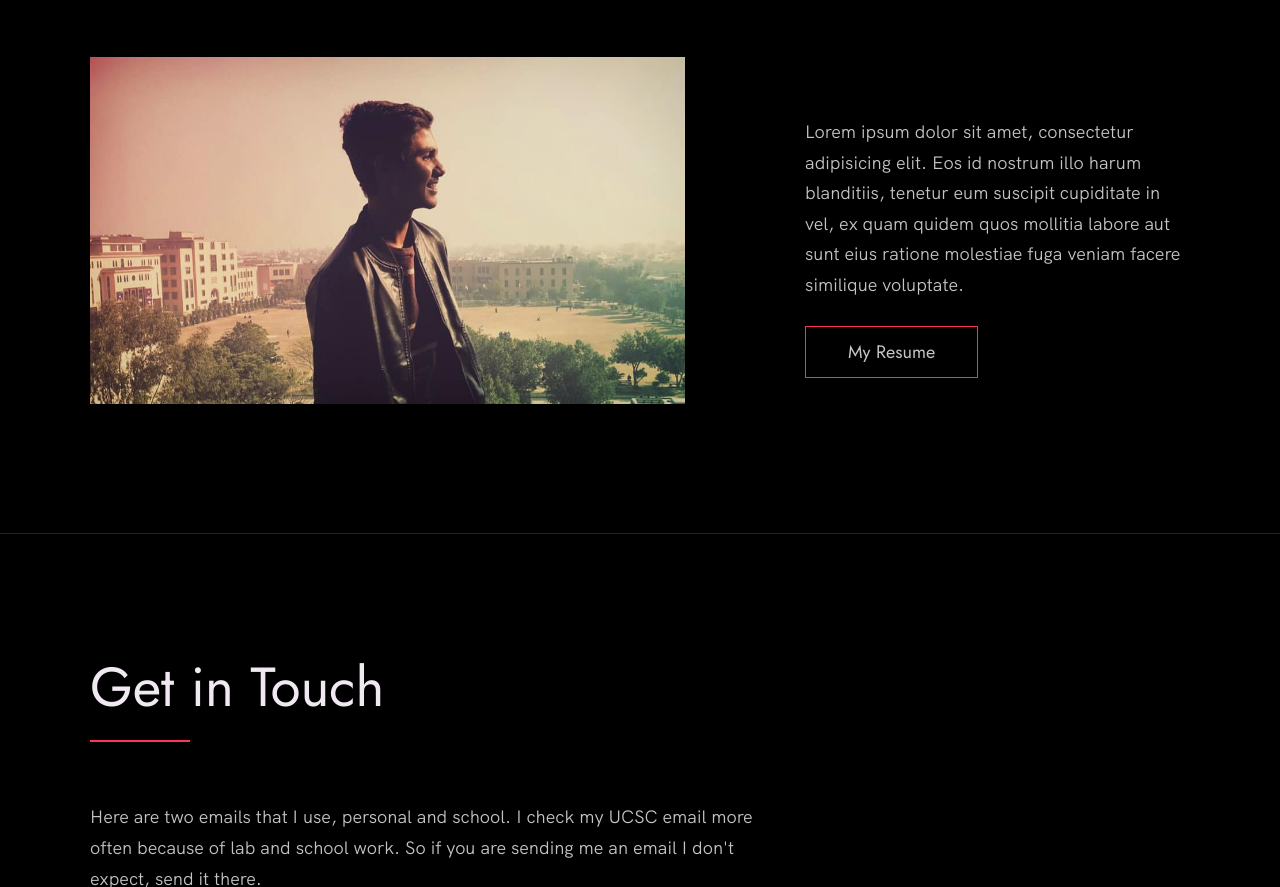
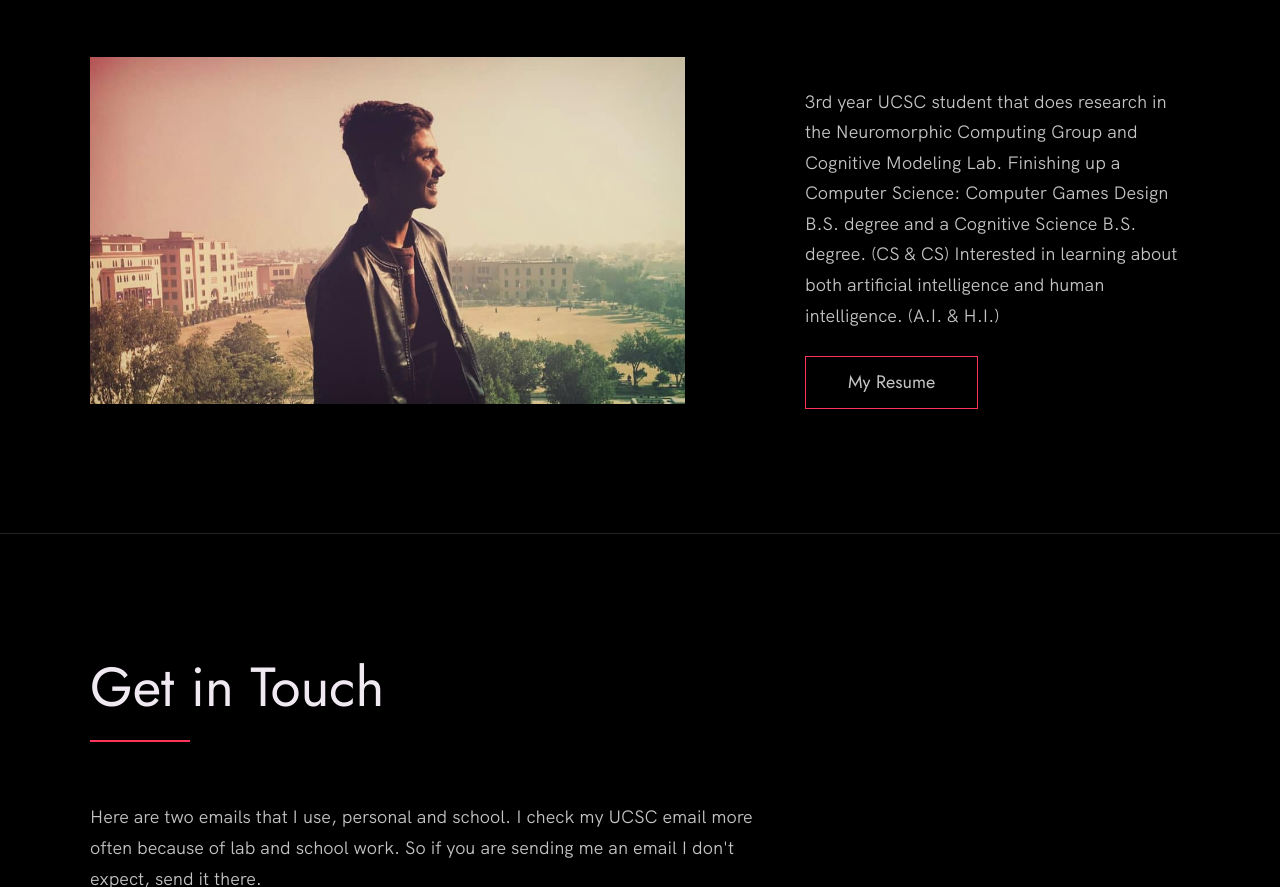
Before and after one commit to Sinfinite01/Dylan-J-Louie-Portfolio, a plain HTML site: page index.html in a window 1280 px wide. Shown: the part 3064-3951 px from the top of the page. Drawn offline with Linux system fonts and the light colour scheme.

Commit message:
added the about me

```diff
--- a/index.html
+++ b/index.html
@@ -188,10 +188,9 @@
           <div class="about__text">
             <!-- Replace the below paragraph with info about yourself -->
             <p>
-              Lorem ipsum dolor sit amet, consectetur adipisicing elit. Eos id
-              nostrum illo harum blanditiis, tenetur eum suscipit cupiditate
-              in vel, ex quam quidem quos mollitia labore aut sunt eius
-              ratione molestiae fuga veniam facere similique voluptate.
+              3rd year UCSC student that does research in the Neuromorphic Computing Group and Cognitive Modeling Lab.
+              Finishing up a Computer Science: Computer Games Design B.S. degree and a Cognitive Science B.S. degree. (CS & CS)
+              Interested in learning about both artificial intelligence and human intelligence. (A.I. & H.I.)
             </p>
             <!-- Provide a link to your resume -->
             <a href="#" class="btn">My Resume</a>
```
